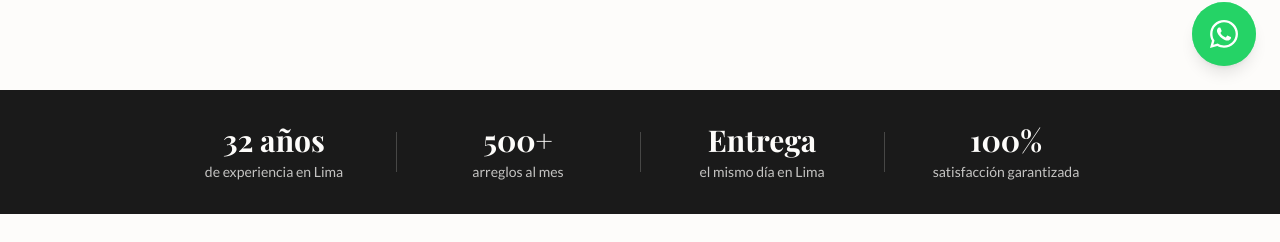
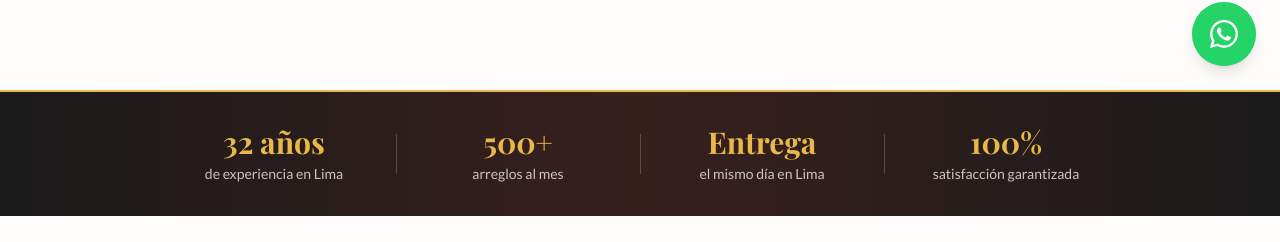
Before and after one commit to andrest04/kataleya-flawers-web, a Next.js app: page / in a window 1280 px wide. Shown: the part 710-952 px from the top of the page. Built offline with nearby package versions, Linux system fonts and the light colour scheme.

Commit message:
feat: animate TrustBar counters and add gradient visual refresh

```diff
--- a/src/components/sections/TrustBar.tsx
+++ b/src/components/sections/TrustBar.tsx
@@ -1,55 +1,113 @@
+"use client";
+
+import { useEffect, useRef, useState } from "react";
+import { animate, useInView, useMotionValue } from "framer-motion";
 import { BUSINESS } from "@/lib/constants";
 
-const trustItems = [
+type Stat =
+  | { kind: "numeric"; target: number; suffix: string; label: string }
+  | { kind: "static"; display: string; label: string };
+
+const stats: Stat[] = [
   {
-    stat: `${BUSINESS.experience} años`,
+    kind: "numeric",
+    target: parseInt(BUSINESS.experience, 10),
+    suffix: " años",
     label: "de experiencia en Lima",
   },
   {
-    stat: BUSINESS.monthlyOrders,
+    kind: "numeric",
+    target: 500,
+    suffix: "+",
     label: "arreglos al mes",
   },
   {
-    stat: "Entrega",
+    kind: "static",
+    display: "Entrega",
     label: "el mismo día en Lima",
   },
   {
-    stat: "100%",
+    kind: "numeric",
+    target: 100,
+    suffix: "%",
     label: "satisfacción garantizada",
   },
-] as const;
+];
+
+function AnimatedStat({
+  stat,
+  showSeparator,
+}: {
+  stat: Stat;
+  showSeparator: boolean;
+}) {
+  const ref = useRef<HTMLLIElement>(null);
+  const inView = useInView(ref, { once: true });
+  const count = useMotionValue(0);
+  const [value, setValue] = useState(0);
+
+  useEffect(() => {
+    return count.on("change", (v) => setValue(Math.round(v)));
+  }, [count]);
+
+  useEffect(() => {
+    if (inView && stat.kind === "numeric") {
+      animate(count, stat.target, { duration: 1.5, ease: "easeOut" });
+    }
+  }, [inView, stat, count]);
+
+  const displayText =
+    stat.kind === "numeric" ? `${value}${stat.suffix}` : stat.display;
+
+  return (
+    <li ref={ref} className="flex flex-col items-center text-center relative">
+      {showSeparator && (
+        <span
+          className="hidden md:block absolute left-0 top-1/2 -translate-y-1/2 h-10 w-px"
+          style={{
+            backgroundColor:
+              "color-mix(in srgb, var(--color-cream) 20%, transparent)",
+          }}
+          aria-hidden="true"
+        />
+      )}
+      <span
+        className="text-2xl md:text-3xl font-bold"
+        style={{
+          fontFamily: "var(--font-display)",
+          color: "var(--color-secondary)",
+        }}
+      >
+        {displayText}
+      </span>
+      <span
+        className="text-sm mt-1 opacity-75"
+        style={{ color: "var(--color-cream)" }}
+      >
+        {stat.label}
+      </span>
+    </li>
+  );
+}
 
 export default function TrustBar() {
   return (
     <section
       aria-label="Razones para elegirnos"
-      style={{ backgroundColor: "var(--color-dark)" }}
+      style={{
+        background:
+          "linear-gradient(to right, var(--color-dark), color-mix(in srgb, var(--color-primary) 18%, var(--color-dark)), var(--color-dark))",
+        borderTop: "2px solid var(--color-secondary)",
+      }}
     >
       <div className="max-w-5xl mx-auto px-6 py-8">
         <ul className="grid grid-cols-2 md:grid-cols-4 gap-y-8 md:gap-y-0">
-          {trustItems.map((item, index) => (
-            <li
-              key={item.stat}
-              className="flex flex-col items-center text-center relative"
-              style={{ color: "var(--color-cream)" }}
-            >
-              {/* Vertical separator — only between items on desktop */}
-              {index > 0 && (
-                <span
-                  className="hidden md:block absolute left-0 top-1/2 -translate-y-1/2 h-10 w-px"
-                  style={{ backgroundColor: "color-mix(in srgb, var(--color-cream) 20%, transparent)" }}
-                  aria-hidden="true"
-                />
-              )}
-
-              <span
-                className="text-2xl md:text-3xl font-bold"
-                style={{ fontFamily: "var(--font-display)" }}
-              >
-                {item.stat}
-              </span>
-              <span className="text-sm mt-1 opacity-75">{item.label}</span>
-            </li>
+          {stats.map((stat, index) => (
+            <AnimatedStat
+              key={stat.kind === "numeric" ? stat.target : stat.display}
+              stat={stat}
+              showSeparator={index > 0}
+            />
           ))}
         </ul>
       </div>
```
